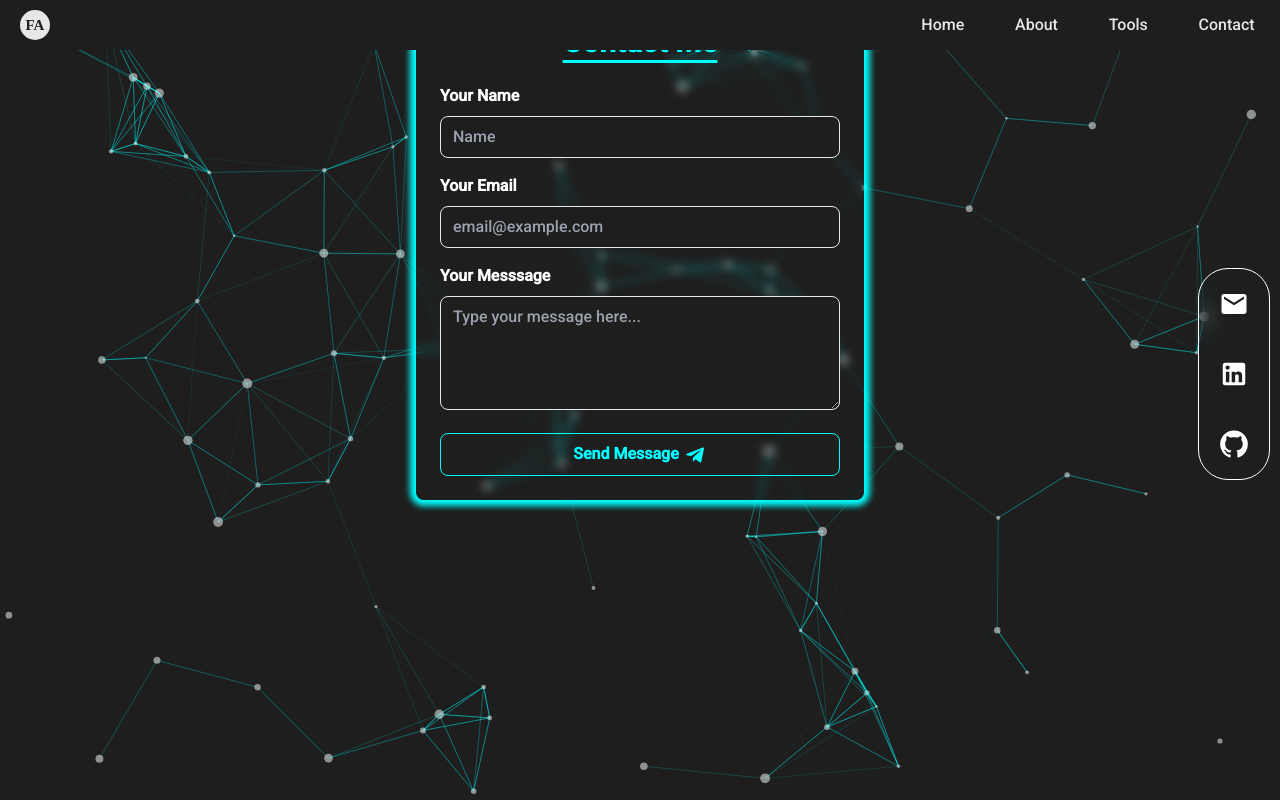
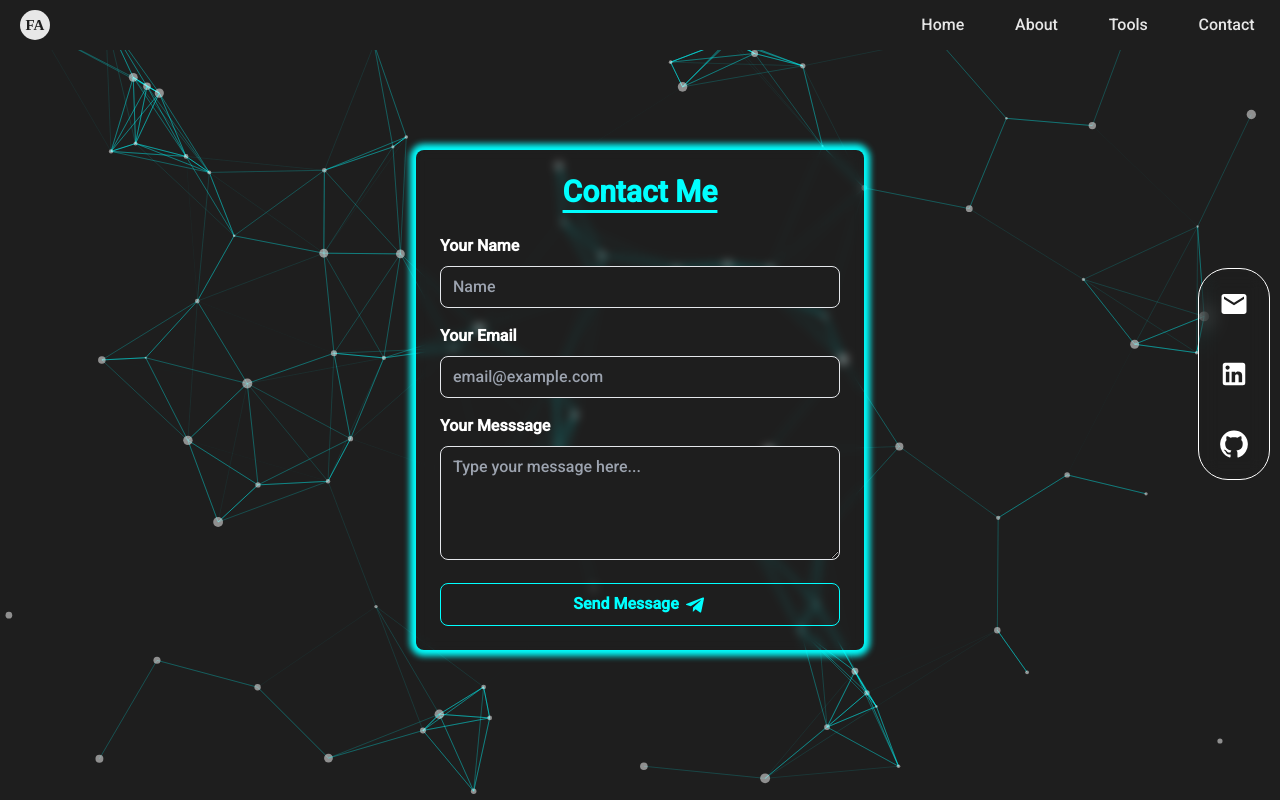
Before and after one commit to feryndka/Portfolio-Next-Js, a Next.js app: page /contact in a window 1280 px wide. Built offline with nearby package versions, Linux system fonts and the light colour scheme.

Commit message:
fix contact(2)

```diff
--- a/src/app/contact/page.js
+++ b/src/app/contact/page.js
@@ -10,7 +10,7 @@ export default function Contact() {
         <div className="contact">
             <Navbar />
             <Particle />
-            <div className='page4 h-auto flex justify-center items-center'>
+            <div className='page4 h-screen flex items-center'>
                 <div className='card max-w-md w-4/5 mx-auto p-6 rounded-lg shadow-md'>
                     <h2 className='text-3xl text-center font-bold mb-6 underline underline-offset-8'>Contact Me</h2>
                     <form action="" method=''>
```
